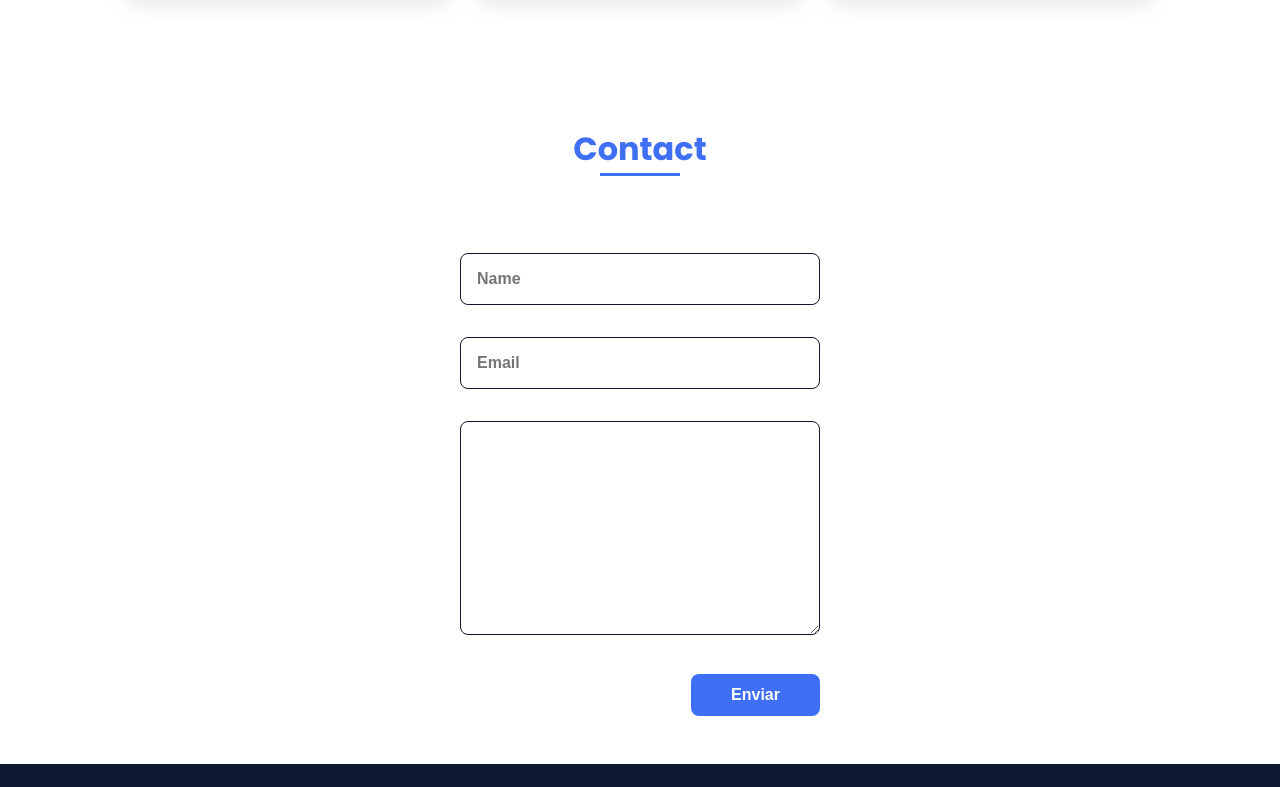
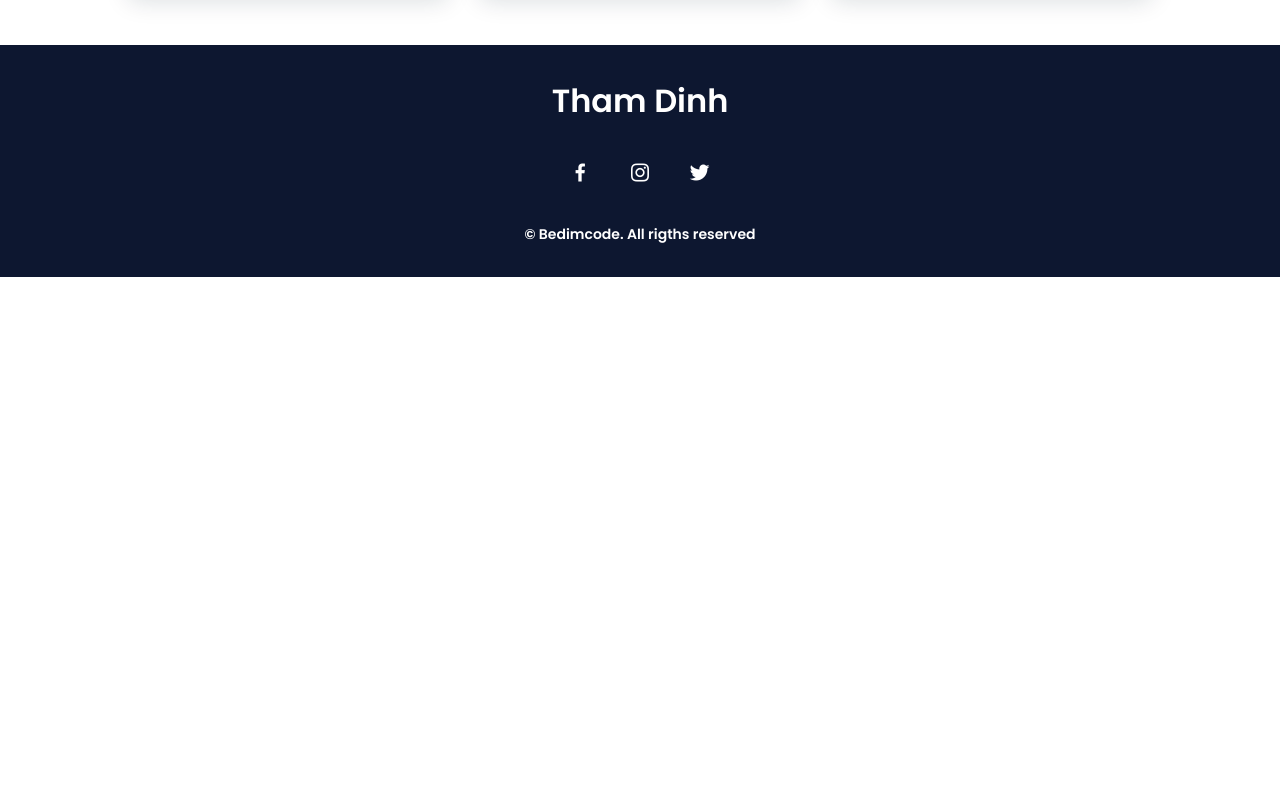
Before and after one commit to LinkinPark1235/Alexnguyen, a plain HTML site: page index.html in a window 1280 px wide. Shown: the part 2693-3480 px from the top of the page. After the commit the page ends 2970 px from the top, so only its background shows below. Drawn offline with nearby package versions, Linux system fonts and the light colour scheme.

Commit message:
index.html

```diff
--- a/index.html
+++ b/index.html
@@ -170,18 +170,7 @@
             </section>
 
             <!--===== CONTACT =====-->
-            <section class="contact section" id="contact">
-                <h2 class="section-title">Contact</h2>
 
-                <div class="contact__container bd-grid">
-                    <form action="" class="contact__form">
-                        <input type="text" placeholder="Name" class="contact__input">
-                        <input type="mail" placeholder="Email" class="contact__input">
-                        <textarea name="" id="" cols="0" rows="10" class="contact__input"></textarea>
-                        <input type="button" value="Enviar" class="contact__button button">
-                    </form>
-                </div>
-            </section>
         </main>
 
         <!--===== FOOTER =====-->
```
